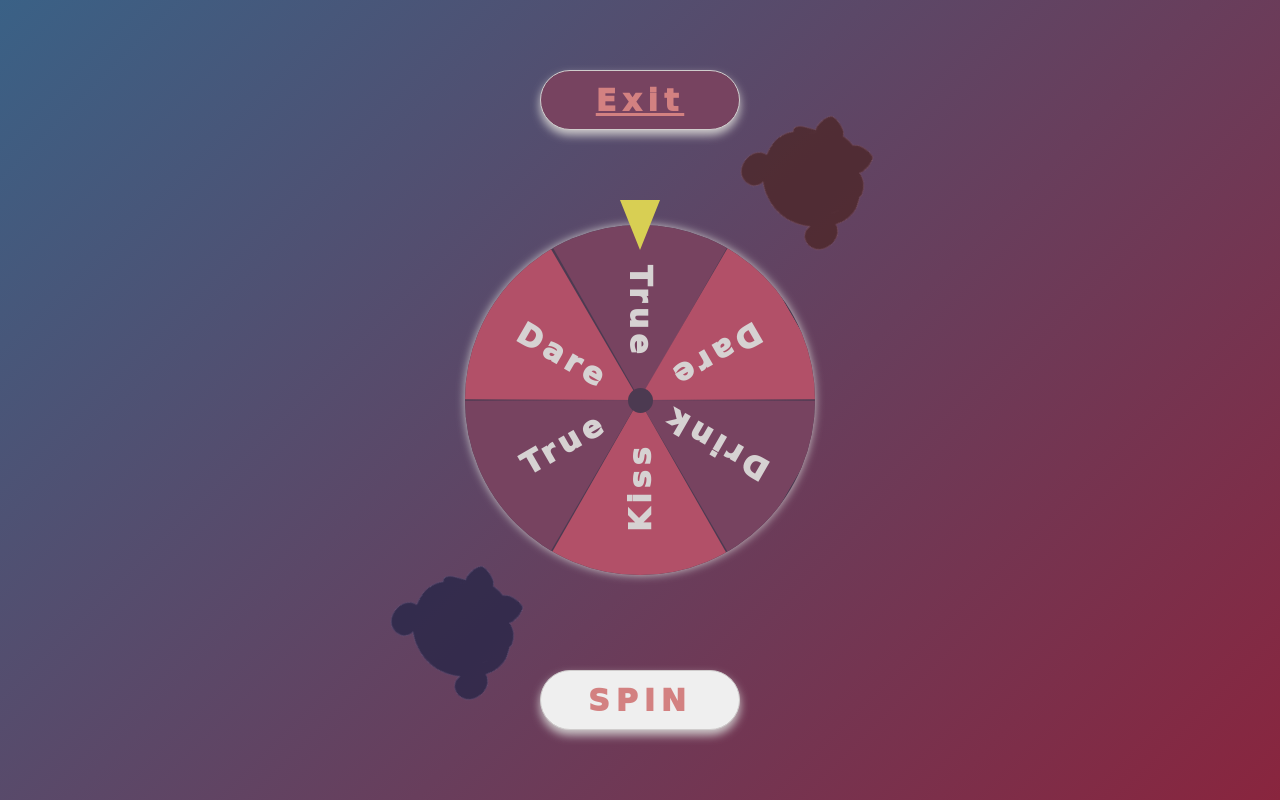
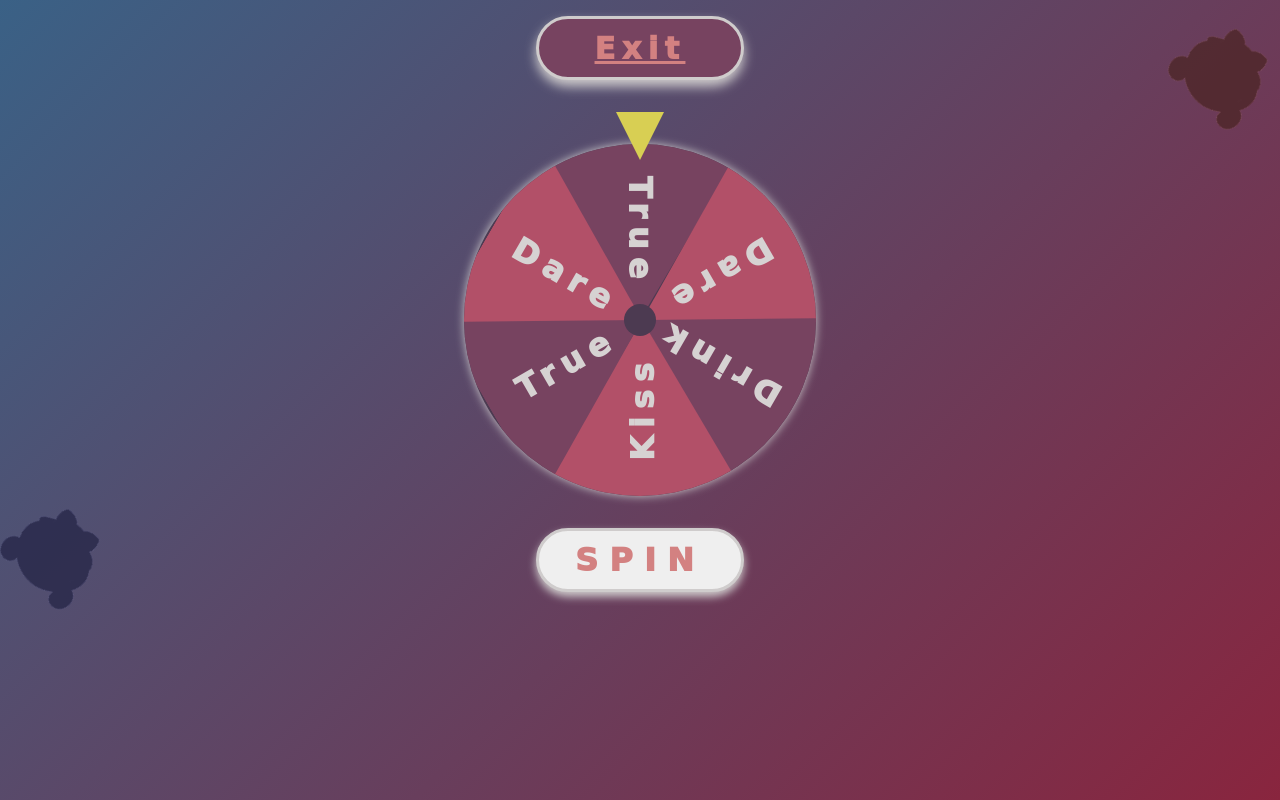
Before and after one commit to VessWilliam/FotuneWheel, a plain HTML site: page fortune.html in a window 1280 px wide. Drawn offline with Linux system fonts and the light colour scheme; a web font is replaced by a local one.

Commit message:
Commit second

```diff
--- a/fortune.html
+++ b/fortune.html
@@ -1,25 +1,30 @@
 <!DOCTYPE html>
 <html lang="en">
   <head>
-    <meta charset="UTF-8">
-    <meta name="viewport" content="width=device-width, initial-scale=1.0">
-    <meta http-equiv="X-UA-Compatible" content="IE=edge">
-    <link rel="preconnect" href="https://fonts.googleapis.com">
-    <link rel="preconnect" href="https://fonts.gstatic.com" crossorigin>
-     <link href="https://fonts.googleapis.com/css2?family=Mountains+of+Christmas&display=swap" rel="stylesheet">
-    <link rel="stylesheet" href="style.css">
+    <meta charset="UTF-8" />
+    <meta name="viewport" content="width=device-width, initial-scale=1.0" />
+    <meta http-equiv="X-UA-Compatible" content="IE=edge" />
+    <link rel="preconnect" href="https://fonts.googleapis.com" />
+    <link rel="preconnect" href="https://fonts.gstatic.com" crossorigin />
+    <link
+      href="https://fonts.googleapis.com/css2?family=Mountains+of+Christmas&display=swap"
+      rel="stylesheet"
+    />
+    <link rel="stylesheet" href="style.css" />
     <title>spiningWheel</title>
     <script type="text/javascript">
       function preventBack() {
         window.history.forward();
       }
       setTimeout("preventBack()", 0);
-        window.onunload = function () { null };
+      window.onunload = function () {
+        null;
+      };
     </script>
   </head>
   <script src="script.js" defer></script>
   <body>
-
+      <div class="Main">
         <div class="beardiv">
             <img class="bear" src="./asset/bear.png" alt="">
         </div>
@@ -38,6 +43,6 @@
         <div class="beardivS">
             <img class="bearS" src="./asset/bear.png" alt="">
         </div>
-
+        </div>
   </body>
 </html>
--- a/home.css
+++ b/home.css
@@ -3,7 +3,7 @@
     padding:0;
     box-sizing:border-box;
     font-family: 'Mountains of Christmas', cursive;
-    font-size: 30px;
+    font-size: 1.2rem;
     font-weight: bold;
 }
 body{
@@ -12,26 +12,26 @@ body{
     align-items: center;
     min-height: 100vh;
     overflow: hidden;
-    padding: 10px;
+    padding: 0.8rem;
     background:linear-gradient(135deg,#3a6186,#89253e);
 
 }
 
 .beardiv{
     position: absolute;
-    margin-bottom: 600px;
-    z-index: -1;
-    padding-left: -100px;
+    margin:0rem 0 28rem 0;
+    z-index: -2;
+    padding:0;
 }
 
 .bear{
-    width: 250px;
-    height: 150px;
-    position: relative;
+    max-width: 13rem;
+    max-height: 8rem;
+    position: flex;
     display: flex;
     align-items: center;
     z-index: -2;
-    padding: 20px 20px;
+    padding: 1rem 1rem;
     animation: rotation 8s infinite linear;
     margin: 0;
     float: center;
@@ -40,25 +40,26 @@ body{
 
 @keyframes rotation{
     from {
-        transform: rotate(0deg);
+        transform: rotateZ(0deg);
       }
       to {
-        transform: rotate(359deg);
+        transform: rotateZ(359deg);
       }
 }
 .container{
-    max-width: 700px;
+    min-height: 100vh;
+    max-width: 42rem;
     width: 100%;
-    padding: 25px 30px;
-    border-radius: 5px;
+    padding: 1rem 1rem;
+    border-radius: 0.4rem;
     display: flex;
     align-items: center;
     flex-direction: column;
 }
 
 .container .title{
-    margin-bottom: 30px;
-    font-size: 80px;
+    margin-bottom: 1rem;
+    font-size: 3rem;
     font-weight: bold;
     text-decoration: underline;
      color: #f0e5e5;
@@ -68,30 +69,30 @@ body{
     display: flex;
     flex-wrap: wrap;
     justify-content: space-between;
-    margin: 20px 0 12px 0;
+    margin: 1rem 0 0.8rem 0;
     color: #f0e5e5;
 }
 
 form .user-detail .input-box{
-    margin-bottom: 15px;
-    width: calc(100% / 2 - 20px);
+    margin-bottom: 0.8rem;
+    width: calc(100% / 2 - 1.3rem);
 }
 
 .user-detail .input-box .details{
     display: block;
     font-weight: 600;
-    margin-bottom: 5px;
+    margin-bottom: 0.4rem;
 }
 
 .user-detail .input-box input{
-    height: 45px;
+    height: 3rem;
     width: 100%;
     outline: none;
-    border-radius: 5px;
-    border:1px solid rgb(192, 151, 151);
-    padding-left: 15px;
-    font-size: 20px;
-    border-bottom-width: 2px;
+    border-radius: 0.4rem;
+    border:0.1rem solid rgb(192, 151, 151);
+    padding-left: 0.1rem;
+    font-size: 1rem;
+    border-bottom-width: 0.01rem;
     transition: all 0.3s ease;
     text-transform: capitalize;
 }
@@ -102,24 +103,24 @@ form .user-detail .input-box{
 }
 
 form .button{
-    height: 45px;
-    margin: 45px 0;
+    max-height: 3rem;
+    margin: 2rem 0;
 }
 
 .button{
-    height: 100%;
+    max-height: 80%;
     width: 100%;
     outline: none;
     color: #f0e5e5;
     font-weight: bold;
-    font-size: 30px;
+    font-size: 2rem;
     border: none;
-    letter-spacing: 1px;
-    border-radius: 5px;
+    letter-spacing: 0.01rem;
+    border-radius: 0.4rem;
     border: #141414;
     background:linear-gradient(135deg,#3a6186,#89253e);
-    box-shadow: 0 5px 10px #5D4954;
-    box-shadow: 0 5px 10px rgb(207, 204, 204);
+    box-shadow: 0 0.4rem 0.8rem #5D4954;
+    box-shadow: 0 0.4rem 0.8rem rgb(207, 204, 204);
 }
 
 a{
@@ -132,16 +133,16 @@ a{
     box-shadow: none;
 
 }
-@media (max-width: 584px ) {
+@media (max-width: 38rem ) {
     .container{
         max-width: 100%;
     }
     form .user-detail .input-box{
-        margin-bottom: 15px;
+        margin-bottom: 1rem;
         width: 100%;
     }
     .container form .user-detail{
-        max-height: 300px ;
+        max-height: 16rem ;
         overflow-y: scroll;
     }
     .user-detail::-webkit-scrollbar{
--- a/style.css
+++ b/style.css
@@ -1,202 +1,234 @@
-*{
-    margin:0;
-    padding:0;
-    box-sizing:border-box;
+* {
+  margin: 0;
+  padding: 0;
+  box-sizing: border-box;
 }
 
-body{
-    display:flex;
-    align-items:center;
-    justify-content:center;
-    min-height:100vh;
-    background:linear-gradient(135deg,#3a6186,#89253e);
+body {
+  display: flex;
+  align-items: center;
+  justify-content: center;
+  min-height: 100vh;
+  max-width: 100%;
+  background: linear-gradient(135deg, #3a6186, #89253e);
   overflow: hidden;
 }
 
-.beardiv{
+
+@media (max-width: 20rem) and (max-height: 30rem),
+  (orientation: landscape),
+  (max-width: 48rem) and (max-height: 30rem),
+  (max-width: 100rem) and (min-height: 30rem),
+  (max-width: 20rem) and (max-height: 41rem),
+  (max-width: 10rem) and (max-height: 41rem) {
+
+
+.beardivS {
     position: absolute;
-    margin-bottom: 600px;
-    z-index: -1;
-    padding-left: 100px;
+    z-index: -2;
+    padding:0;
+    left: -3rem;
+    margin: 30rem 0 0 0;
+    max-width: 100%;
+    max-height: 30%;
     }
 
-.bear{
-    width: 250px;
-    height: 150px;
-    position: absolute;
+    .bearS {
+    max-width: 13rem;
+    max-height: 8rem;
+    position: fixed;
     display: flex;
-    align-items: center;
+    align-items: left;
     z-index: -2;
-    padding: 20px 30px;
+    padding: 1rem 2rem 1rem 2rem;
     animation: rotation 8s infinite linear;
     margin: 0;
-    float: left;
+    filter: opacity(0.5) drop-shadow(0 0 0 rgb(106, 106, 206));
+    }
+
+    @keyframes rotation {
+    from {
+        transform: rotateZ(0deg);
+    }
+    to {
+        transform: rotateZ(359deg);
+    }
+    }
+
+  .beardiv {
+    position: absolute;
+    margin: 0;
+    padding:0 ;
+    max-width: 100%;
+    max-height: 30%;
+    right: 10rem;
+  }
+
+  .bear {
+    max-width: 13rem;
+    max-height: 8rem;
+    display: flex;
+    position: fixed;
+    align-items: right;
+    z-index: -2;
+    padding: 1rem 2rem 1rem 2rem;
+    animation: rotation 8s infinite linear;
+    margin: 0 ;
     filter: opacity(0.5) drop-shadow(0 0 0 rgb(224, 107, 107));
   }
 
-@keyframes rotation{
+  @keyframes rotation {
     from {
-        transform: rotate(0deg);
+      transform: rotateZ(0deg);
     }
     to {
-        transform: rotate(359deg);
+      transform: rotateZ(359deg);
     }
   }
 
-.beardivS{
-    position: absolute;
-    margin-bottom: -600px;
-    z-index: -1;
-    padding-right: 600px;
-    margin-top: -300px;
-}
-
-.bearS{
-    width: 250px;
-    height: 150px;
-    position: absolute;
+  .Main {
+    min-width: 100%;
+    padding: 1rem 1rem;
+    border-radius: 0.4rem;
     display: flex;
     align-items: center;
-    z-index: -2;
-    padding: 20px 30px;
-    animation: rotation 8s infinite linear;
-    margin: 0;
-    float: left;
-    filter: opacity(0.5) drop-shadow(0 0 0 rgb(106, 106, 206));
+    flex-direction: column;
+    min-height: 100vh;
+    overflow: hidden;
   }
-
-@keyframes rotation{
-    from {
-        transform: rotate(0deg);
-      }
-      to {
-        transform: rotate(359deg);
-      }
-}
-
-
-
-.container{
-    height:350px;
-    width:350px;
-    background:#4C3A51;
+  .container {
+    height: 22rem;
+    width: 22rem;
+    margin: 8rem 8rem auto 8rem;
+    background: #4c3a51;
     position: relative;
     border-radius: 50%;
     overflow: hidden;
-    box-shadow: 0 0 10px rgb(207, 204, 204);
+    box-shadow: 0 0 0.6rem rgb(207, 204, 204);
     transition: 3s all;
   }
 
-.container div{
-    height: 50%;
-    width: 200px;
-    clip-path: polygon(100% 0,50% 100%, 0 0);
+  .container div {
+    max-height: 50%;
+    max-width: 13rem;
+    clip-path: polygon(100% 0, 50% 100%, 0 0);
     position: absolute;
     transform: translateX(-50%);
-    transform-origin:bottom;
+    transform-origin: bottom;
     left: 21%;
     display: flex;
     align-items: center;
     justify-content: center;
-    font-size: 30px;
+    font-size: 2rem;
     text-transform: capitalize;
     font-weight: 1000;
-    font-family: 'Mountains of Christmas', cursive;
-    letter-spacing: 5px;
+    font-family: "Mountains of Christmas", cursive;
+    letter-spacing: 0.5rem;
     color: #d6d2d2;
     writing-mode: vertical-rl;
   }
 
-.container .one{
+  .container .one {
     background: #774360;
     left: 50%;
+    height: 12rem;
+    width: 16rem;
   }
-.container .two{
-    background: #B25068;
+  .container .two {
+    background: #b25068;
     transform: rotate(60deg);
+    height: 12rem;
+    width: 16rem;
   }
-.container .three{
+  .container .three {
     background: #774360;
     transform: rotate(120deg);
+    height: 12rem;
+    width: 16rem;
   }
-.container .four{
-    background: #B25068;
+  .container .four {
+    background: #b25068;
     transform: rotate(180deg);
+    height: 12rem;
+    width: 16rem;
   }
-.container .five{
+  .container .five {
     background: #774360;
     transform: rotate(240deg);
+    height: 12rem;
+    width: 16rem;
   }
-.container .six{
-    background: #B25068;
+  .container .six {
+    background: #b25068;
     transform: rotate(300deg);
+    height: 12rem;
+    width: 16rem;
   }
 
-.mid{
-    height: 25px;
-    width: 25px;
-    background: #4C3A51;
+  .mid {
+    height: 2rem;
+    width: 2rem;
+    background: #4c3a51;
     border-radius: 50%;
-    position:absolute;
+    position: absolute;
+    margin: 18rem 0 0 0;
   }
+  .stopper {
+    height: 3rem;
+    width: 3rem;
+    background: #d8cf53;
+    position: absolute;
+    clip-path: polygon(100% 0, 50% 100%, 0 0);
+    margin: 6rem 0 0 0;
+  }
+  #spin {
+    height: 4rem;
+    width: 13rem;
 
-#spin{
-    height: 60px;
-    width: 200px;
-
-    position:absolute;
-    margin-top: 600px;
-    border: 1px solid rgb(207, 204, 204);
-    border-radius: 100px;
-    font-size: 30px;
-    font-family: 'Mountains of Christmas', cursive;
+    position: absolute;
+    margin-top: 32rem;
+    border: 0.2rem solid rgb(207, 204, 204);
+    border-radius: 7rem;
+    font-size: 2rem;
+    font-family: "Mountains of Christmas", cursive;
     font-weight: 1000;
     color: #d38181;
-    letter-spacing: 6px;
+    letter-spacing: 0.7rem;
     cursor: pointer;
-    box-shadow: 0 5px 10px rgb(207, 204, 204);
+    box-shadow: 0 0.3rem 0.5rem rgb(207, 204, 204);
     transition: 0.2s all;
   }
 
-#spin:hover{
-    box-shadow: none ;
+  #spin:hover {
+    box-shadow: none;
     color: #141414;
-
   }
 
-#Exit{
-    width: 200px;
-    height: 60px;
+  #Exit {
+    width: 13rem;
+    height: 4rem;
     position: absolute;
-    margin-bottom: 600px;
-    border-radius: 100px;
-    font-family: 'Mountains of Christmas', cursive;
+    margin-bottom: 33rem;
+    border-radius: 7rem;
+    font-family: "Mountains of Christmas", cursive;
     font-weight: 1000;
     cursor: pointer;
-    border: 1px solid rgb(207, 204, 204);
-    box-shadow: 0 5px 10px rgb(207, 204, 204);
+    border: 0.2rem solid rgb(207, 204, 204);
+    box-shadow: 0 0.4rem 0.7rem rgb(207, 204, 204);
     color: #d38181;
-    letter-spacing: 6px;
+    letter-spacing: 0.4rem;
     transition: 0.2s all;
-    font-size: 30px;
-    background:#774360;
+    font-size: 1.9rem;
+    background: #774360;
     text-transform: capitalize;
   }
 
-a{
-    color:#d38181 ;
+  a {
+    color: #d38181;
   }
 
-#Exit:hover{
-    box-shadow: none ;
+  #Exit:hover {
+    box-shadow: none;
     color: #bbb2b2;
   }
-
-.stopper{
-    height: 50px;
-    width: 40px;
-    background: #d8cf53;
-    position: absolute;
-    margin-top: -350px;
-    clip-path: polygon(100% 0, 50% 100%, 0 0);
 }
```
Lines whose indentation alone changed are shown as unchanged.
